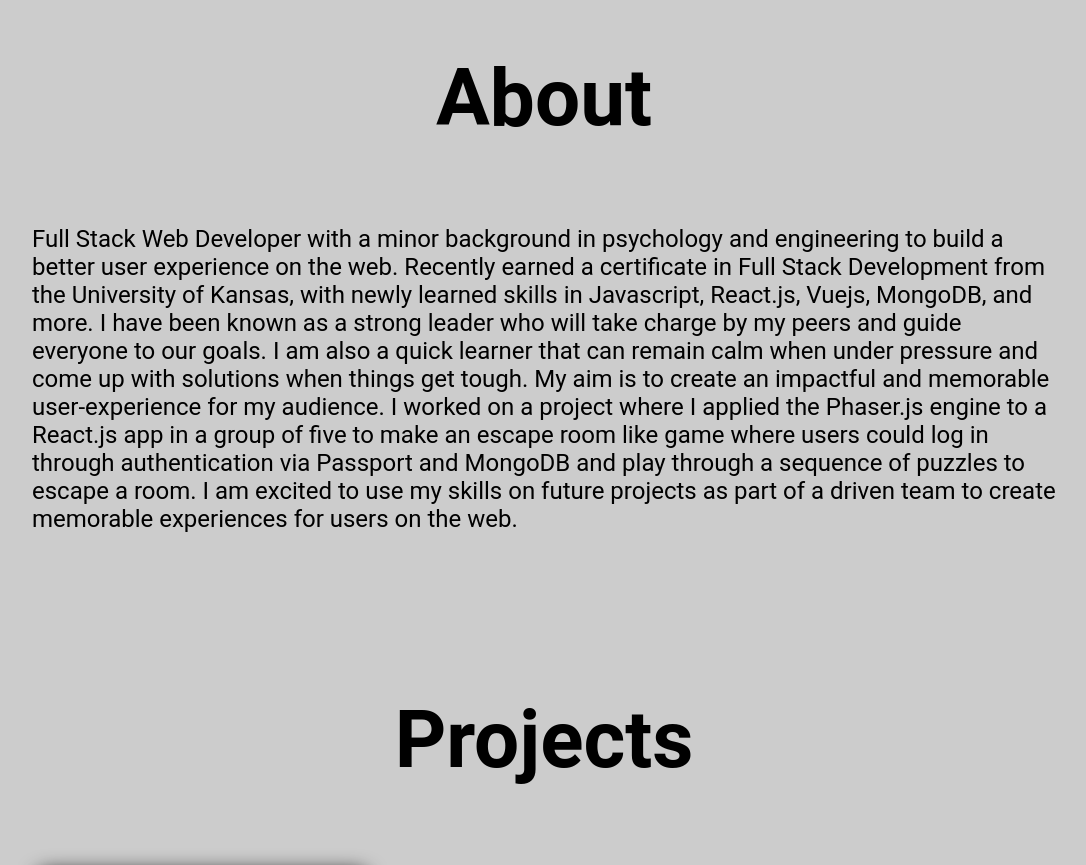
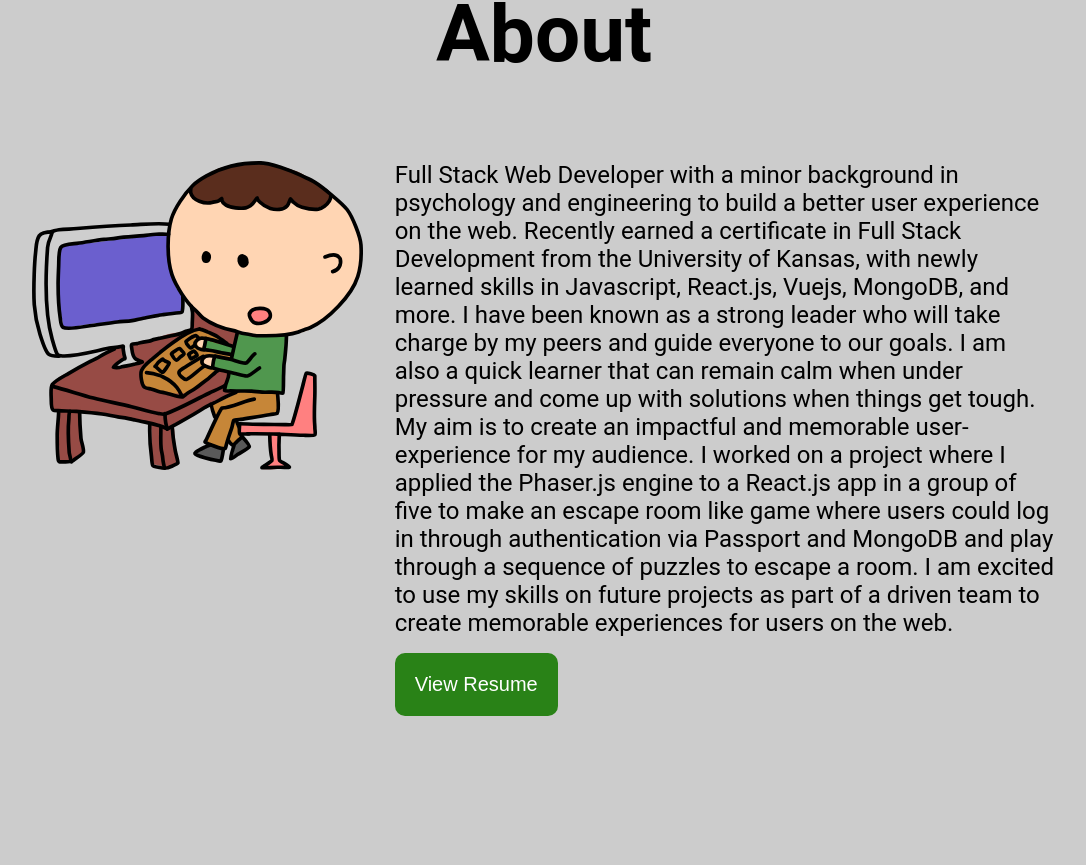
Before and after one commit to zirris512/my-portfolio, a React (Vite) app: page / in a window 1280 px wide. Shown: the part 1176-2041 px from the top of the page, without its empty margins (96-1182 px from the left). Built offline with nearby package versions, Linux system fonts and the light colour scheme.

Commit message:
add resume button to about section

```diff
--- a/src/Sections/AboutSection.jsx
+++ b/src/Sections/AboutSection.jsx
@@ -1,26 +1,49 @@
 import SectionWrapper from "../components/SectionWrapper/SectionWrapper";
+import styles from "./AboutSection.module.scss";
 
 const AboutSection = () => {
     return (
         <SectionWrapper title="About" id="about">
-            <p>
-                Full Stack Web Developer with a minor background in psychology
-                and engineering to build a better user experience on the web.
-                Recently earned a certificate in Full Stack Development from the
-                University of Kansas, with newly learned skills in Javascript,
-                React.js, Vuejs, MongoDB, and more. I have been known as a
-                strong leader who will take charge by my peers and guide
-                everyone to our goals. I am also a quick learner that can remain
-                calm when under pressure and come up with solutions when things
-                get tough. My aim is to create an impactful and memorable
-                user-experience for my audience. I worked on a project where I
-                applied the Phaser.js engine to a React.js app in a group of
-                five to make an escape room like game where users could log in
-                through authentication via Passport and MongoDB and play through
-                a sequence of puzzles to escape a room. I am excited to use my
-                skills on future projects as part of a driven team to create
-                memorable experiences for users on the web.
-            </p>
+            <div className={styles.container}>
+                <div className={styles.imgContainer}>
+                    <img
+                        src="/assets/pc_geek.svg"
+                        alt="drawing of boy on pc"
+                        className={styles.boyImg}
+                    />
+                </div>
+                <div className={styles.content}>
+                    <p>
+                        Full Stack Web Developer with a minor background in
+                        psychology and engineering to build a better user
+                        experience on the web. Recently earned a certificate in
+                        Full Stack Development from the University of Kansas,
+                        with newly learned skills in Javascript, React.js,
+                        Vuejs, MongoDB, and more. I have been known as a strong
+                        leader who will take charge by my peers and guide
+                        everyone to our goals. I am also a quick learner that
+                        can remain calm when under pressure and come up with
+                        solutions when things get tough. My aim is to create an
+                        impactful and memorable user-experience for my audience.
+                        I worked on a project where I applied the Phaser.js
+                        engine to a React.js app in a group of five to make an
+                        escape room like game where users could log in through
+                        authentication via Passport and MongoDB and play through
+                        a sequence of puzzles to escape a room. I am excited to
+                        use my skills on future projects as part of a driven
+                        team to create memorable experiences for users on the
+                        web.
+                    </p>
+                    <a
+                        href="https://docs.google.com/document/d/1ivkVfy2Kq8K7yvWJ6UAEYLeBovfalzOZm9xEpAtaHcY/edit?usp=sharing"
+                        target="_blank"
+                    >
+                        <button className={styles.resumeButton}>
+                            View Resume
+                        </button>
+                    </a>
+                </div>
+            </div>
         </SectionWrapper>
     );
 };
--- a/src/Sections/AboutSection.module.scss
+++ b/src/Sections/AboutSection.module.scss
@@ -0,0 +1,44 @@
+.container {
+    display: flex;
+    flex-direction: column;
+    gap: 2rem;
+}
+
+.imgContainer {
+    flex: 1 1 0;
+    text-align: center;
+}
+
+.boyImg {
+    width: 50%;
+}
+
+.content {
+    flex: 2 1 0;
+}
+
+.resumeButton {
+    border: none;
+    background-color: var(--secondary-color);
+    color: #fff;
+    font-size: 1.25rem;
+    padding: 1em;
+    margin-block-start: 1rem;
+    border-radius: 10px;
+    cursor: pointer;
+    transition: background-color 300ms ease-in;
+
+    &:hover {
+        background-color: hsl(110 70% 20%);
+    }
+}
+
+@media (min-width: 968px) {
+    .container {
+        flex-direction: row;
+    }
+
+    .boyImg {
+        width: 100%;
+    }
+}
--- a/src/Sections/HomeSection.module.scss
+++ b/src/Sections/HomeSection.module.scss
@@ -13,7 +13,7 @@
     position: relative;
     display: flex;
     align-items: center;
-    width: min(calc(100% - 40vw), 30vmax);
+    width: min(calc(100% - 40vw), 25vmax);
     border-radius: 50%;
     box-shadow: 0 0 0 20px #222, 0 0 5px 40px #555, 0 0 10px 60px #999;
     aspect-ratio: 1;
--- a/src/index.scss
+++ b/src/index.scss
@@ -33,7 +33,7 @@ h3 {
 }
 
 p {
-    font-size: 1.5rem;
+    font-size: 1.25rem;
 }
 
 button:active,
@@ -54,7 +54,7 @@ input:focus {
         font-size: 3.5rem;
     }
 
-    // h3 {
-    //     font-size: 2rem;
-    // }
+    p {
+        font-size: 1.5rem;
+    }
 }
```
Also changed, not shown: public/assets/pc_geek.svg (added).
